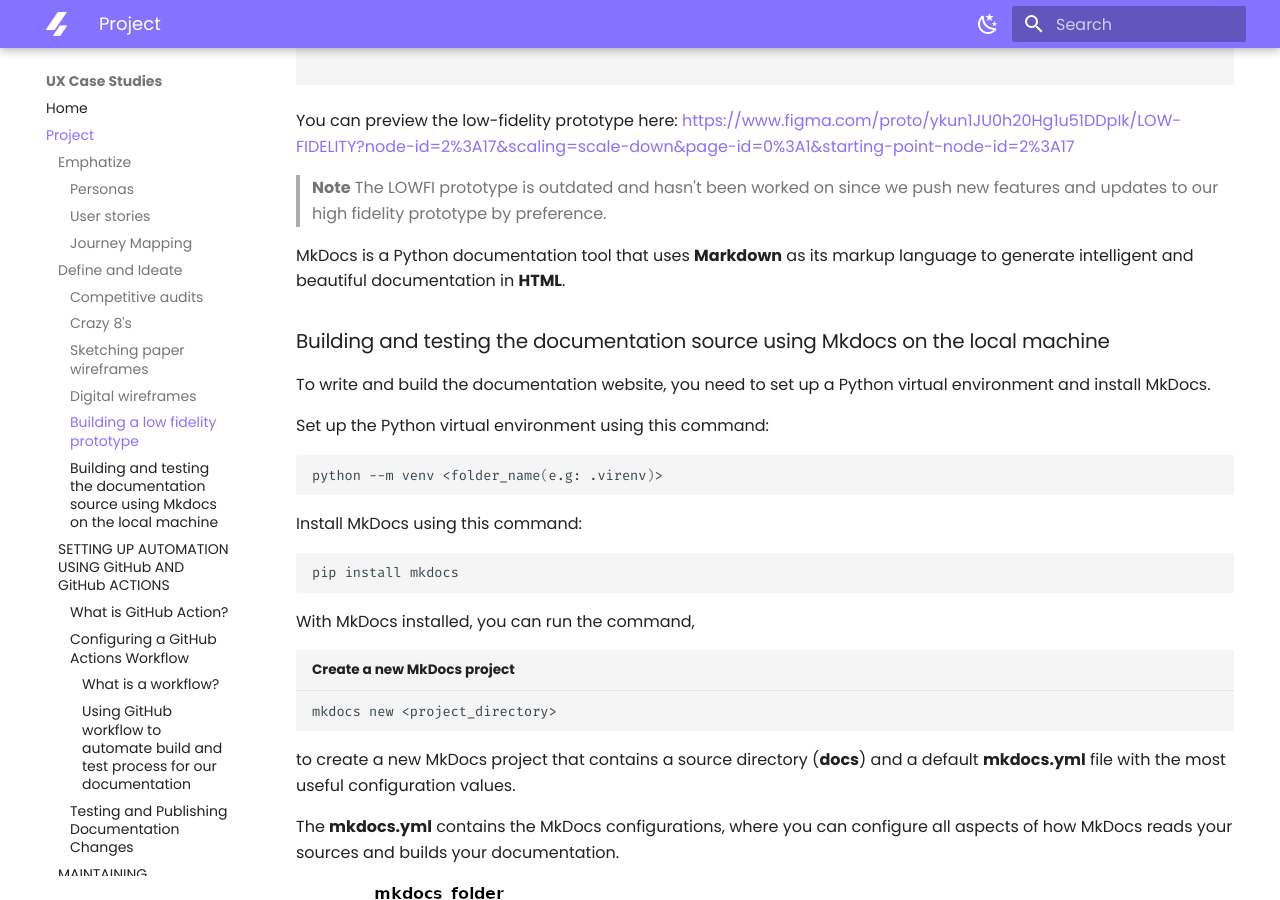
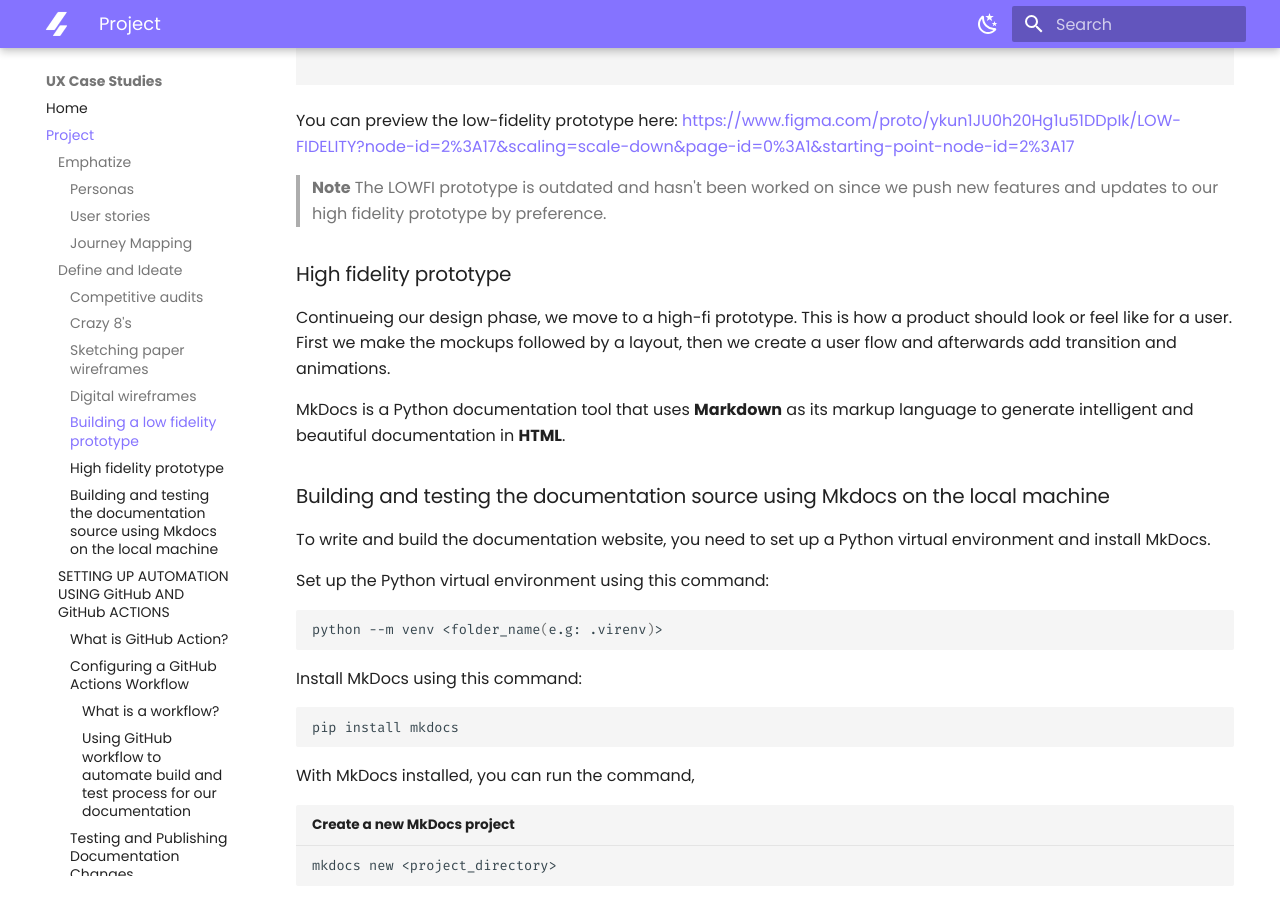
Before and after one commit to divstackio/docs-study, an MkDocs documentation site: the page built from docs/project.md, in a window 1280 px wide and 900 px high, scrolled down 14465 px. Built offline with MkDocs 1.6.1 and Material for MkDocs 9.7.7, drawn with Linux system fonts in a browser that asks for light colours.

Commit message:
Update project.md

```diff
--- a/docs/project.md
+++ b/docs/project.md
@@ -175,9 +175,10 @@ You can preview the low-fidelity prototype here: <https://www.figma.com/proto/yk
 > The LOWFI prototype is outdated and hasn't been worked on since we push new features and updates to our high fidelity prototype by preference.
 
 
+### High fidelity prototype
 
-
-
+Continueing our design phase, we move to a high-fi prototype. This is how a product should look or feel like for a user.
+First we make the mockups followed by a layout, then we create a user flow and afterwards add transition and animations.
 
 
 
```
